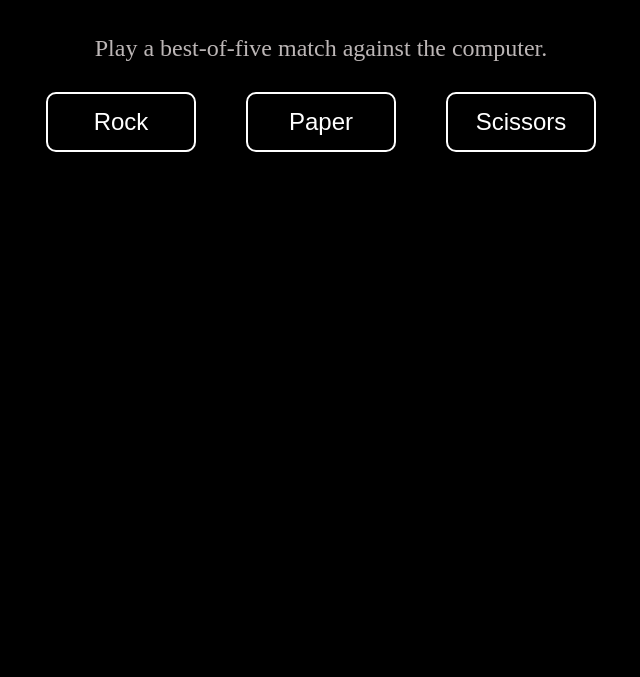
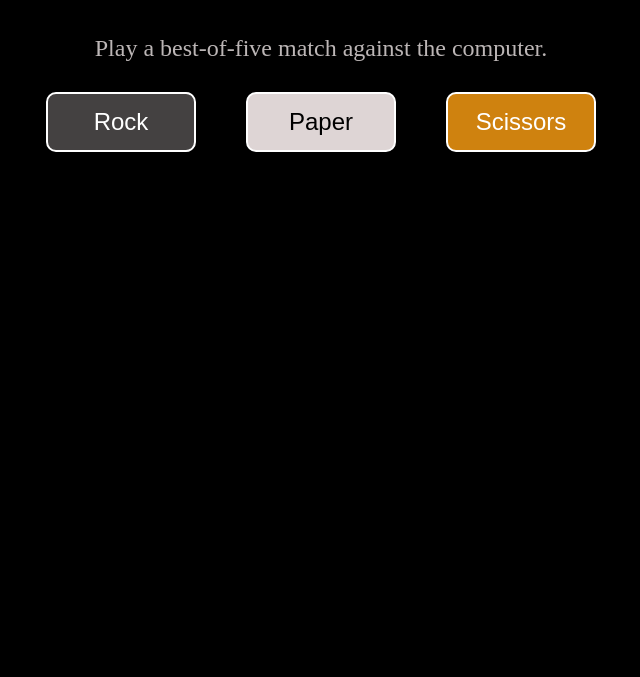
Before and after one commit to ekruos/rock-paper-scissors, a plain HTML site: page index.html in a window 1280 px wide. Shown: the part 123-800 px from the top of the page, without its empty margins (319-959 px from the left). Drawn offline with Linux system fonts and the light colour scheme.

Commit message:
Add styles to rps buttons

```diff
--- a/script.js
+++ b/script.js
@@ -74,7 +74,7 @@ function addRefreashButton() {
     body.appendChild(refreashContainer);
     refreashContainer.appendChild(refreash);
     refreash.textContent = "Play a new match";
-    refreash.setAttribute("style", "color: green; margin-top: 50px; display: flex; justify-content: center; align-items: center; width: 200px; height: 80px; background-color: black; border: solid 2px white; border-radius: 10px; font-size: 20px;");
+    refreash.setAttribute("style", "color: green; margin-top: 50px; display: flex; justify-content: center; align-items: center; width: 200px; height: 60px; background-color: yellow; border: solid 2px white; border-radius: 10px; font-size: 20px; font-weight: bold;");
     refreash.addEventListener("click", () => {
         location.reload();
     });
--- a/styles.css
+++ b/styles.css
@@ -36,3 +36,16 @@ h1 {
     justify-content: center;
     align-items: center;
 }
+
+.rock {
+    background-color: rgb(68, 65, 65);
+}
+
+.paper {
+    background-color: rgb(222, 213, 213);
+    color: black;
+}
+
+.scissors {
+    background-color: rgb(207, 130, 15);
+}
```
